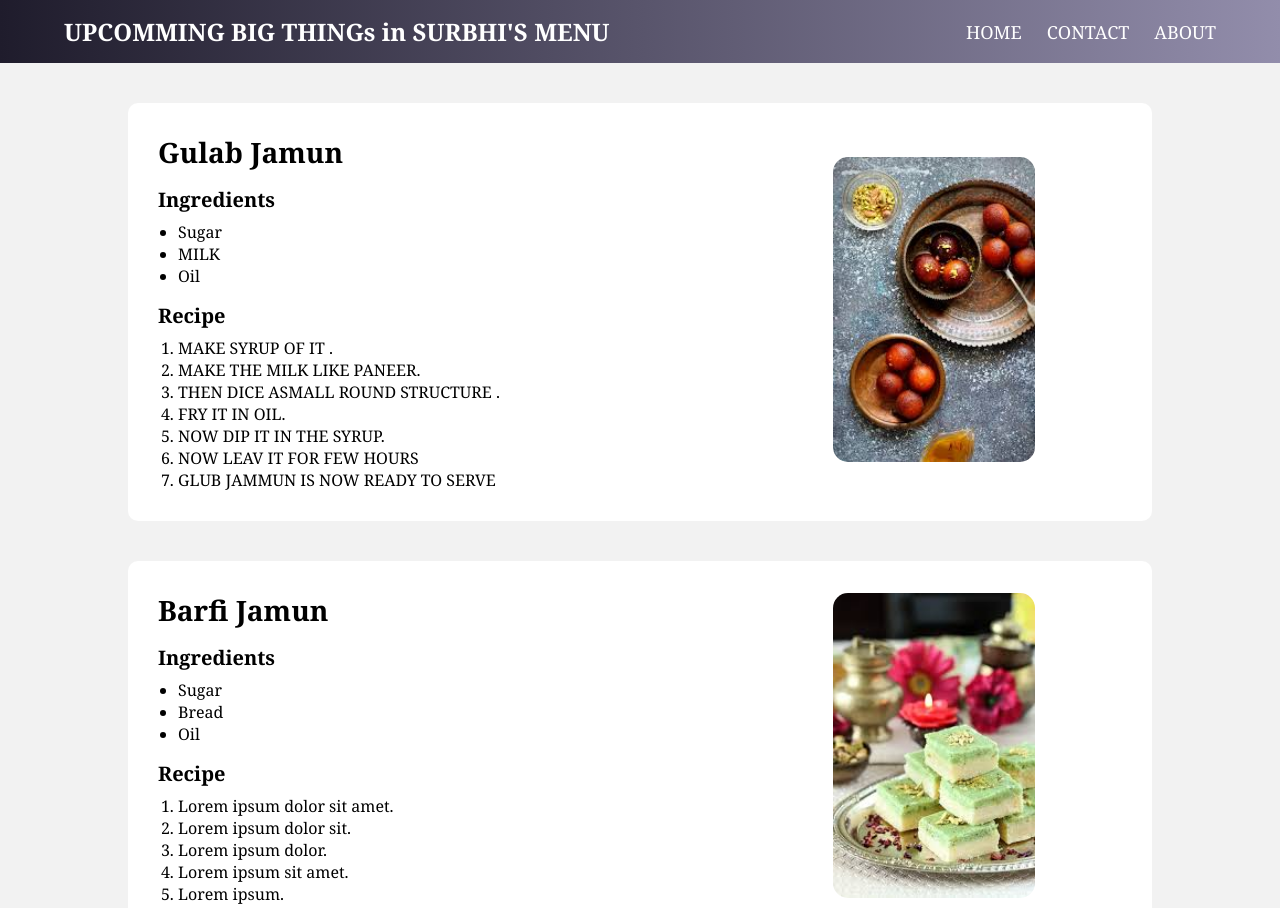
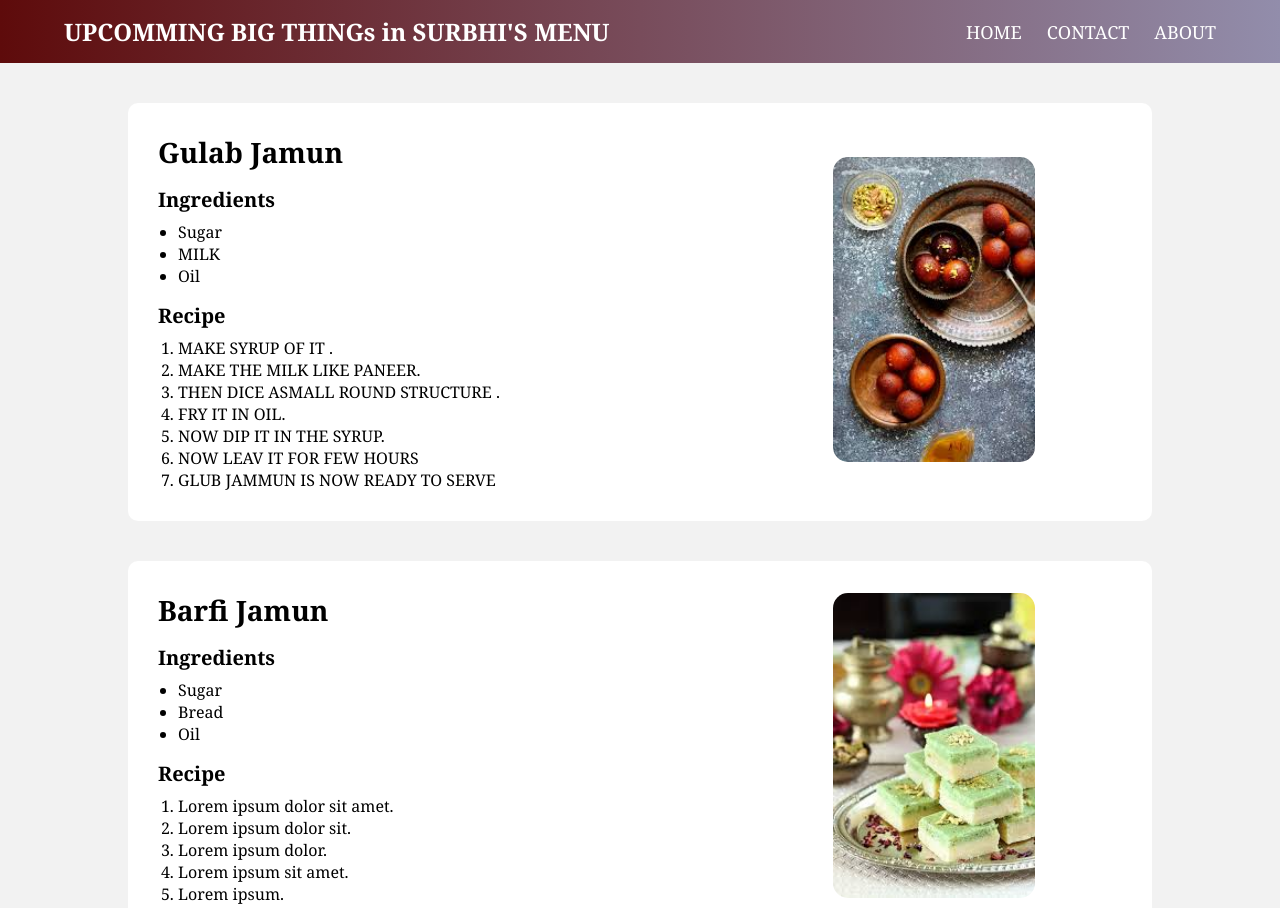
Before and after one commit to SHASHISEKHAR-APV/css-revision, a plain HTML site: page menu/index.html in a window 1280 px wide. Shown: the top 908 px of the page. Drawn offline with Linux system fonts and the light colour scheme.

Commit message:
colour change

```diff
--- a/menu/style.css
+++ b/menu/style.css
@@ -7,7 +7,7 @@
 }
 
 #navbar {
-    background: linear-gradient(to right, #1f1c2c, #928dab);
+    background: linear-gradient(to right, rgb(94, 11, 11), #928dab);
     padding: 15px 0;
 }
 
```
